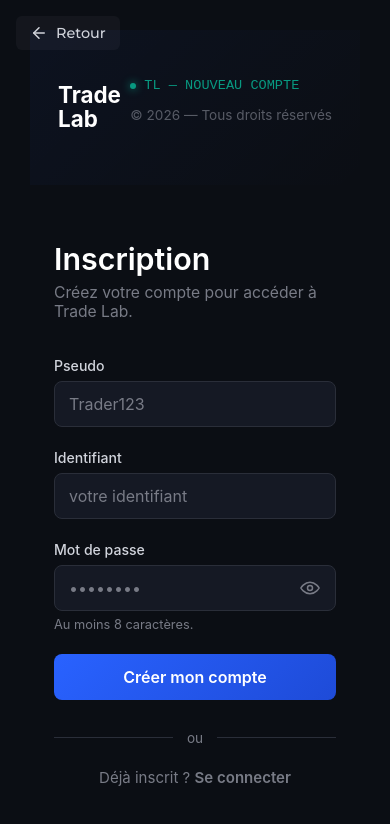
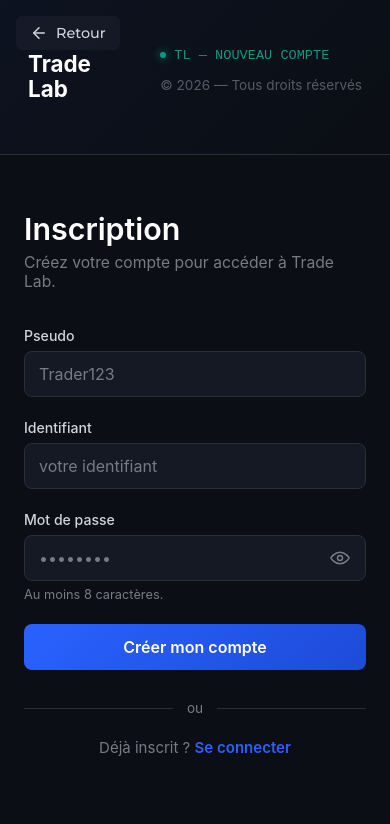
Before and after one commit to lauralxsss/saes3, a website: page connexion/inscription.html in a window 390 px wide. Drawn offline with Linux system fonts and the light colour scheme.

Commit message:
couleur d'un texte

```diff
--- a/css/style.css
+++ b/css/style.css
@@ -300,6 +300,7 @@ body.trader-investir { background-color: var(--bg-main); color: var(--text-main)
    ========================================= */
 /* On garde tes classes exactes, mais on les lie aux couleurs du thème sombre */
 .connexion, .inscription {
+  padding: 0px;
   font-family: 'Inter', sans-serif;
   color: var(--text-main);
   background: var(--bg-main);
@@ -449,58 +450,6 @@ body.trader-investir { background-color: var(--bg-main); color: var(--text-main)
     font-weight: 600;
 }
 
-.inscription .login-cta a{
-  color:var(--green);
-  font-weight:600;
-  text-decoration:none;
-  border-bottom:1px solid var(--green);
-}
-
-.inscription .login-cta a:hover{
-  color:var(--text);
-  border-bottom-color:var(--text);
-}
-
-@media (prefers-reduced-motion: reduce){
-  .inscription *{
-    transition:none !important;
-  }
-}
-
-@media (max-width:860px){
-  .inscription .layout{
-    grid-template-columns:1fr;
-  }
-
-  .inscription .brand{
-    padding:32px 28px;
-    flex-direction:row;
-    align-items:center;
-    justify-content:space-between;
-    border-right:none;
-    border-bottom:1px solid var(--line);
-  }
-
-  .inscription .spark,
-  .inscription .brand-tagline{
-    display:none;
-  }
-
-  .inscription .wordmark{
-    font-size:1.4rem;
-  }
-
-  .inscription .form-panel{
-    padding:40px 24px 56px;
-  }
-}
-
-@media (max-width:480px){
-  .inscription .field-row{
-    grid-template-columns:1fr;
-    gap:0;
-  }
-}
 
 /* Bouton retour pour les deux pages */
 
```
